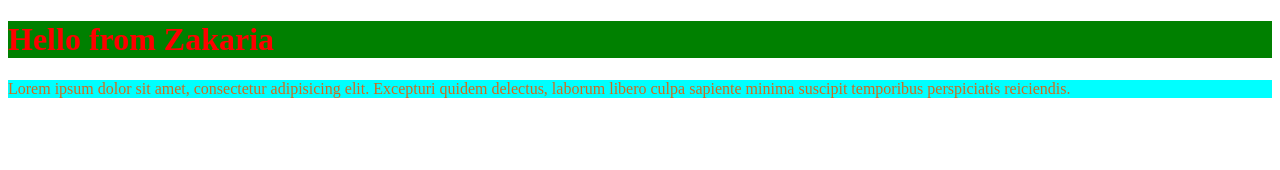
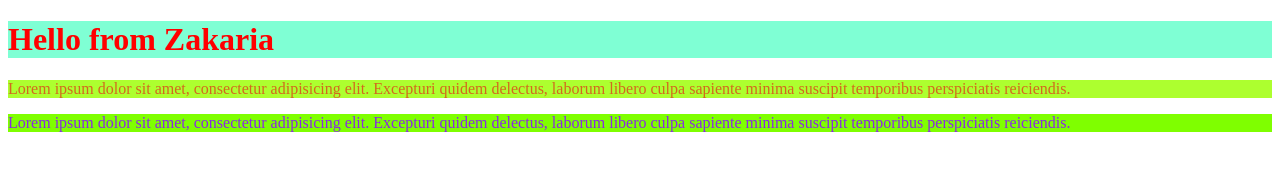
Before and after one commit to Zakaria177/Frontend-Development, a plain HTML site: page index.html in a window 1280 px wide. Drawn offline with Linux system fonts and the light colour scheme.

Commit message:
updated index.html

```diff
--- a/index.html
+++ b/index.html
@@ -5,9 +5,28 @@
     <meta name="viewport" content="width=device-width, initial-scale=1.0" />
     <title>Document</title>
   </head>
+
+  <!-- this is how to use internal css -->
+  <!-- <style>
+    h1 {
+      color: red;
+      background-color: aquamarine;
+    }
+
+    p {
+      color: chocolate;
+      background-color: greenyellow;
+    }
+  </style> -->
+
   <body>
-    <h1 style="color: red; background-color: green">Hello from Zakaria</h1>
-    <p style="color: chocolate; background-color: aqua">
+    <h1 style="color: red; background-color: aquamarine">Hello from Zakaria</h1>
+    <p style="color: chocolate; background-color: greenyellow">
+      Lorem ipsum dolor sit amet, consectetur adipisicing elit. Excepturi quidem
+      delectus, laborum libero culpa sapiente minima suscipit temporibus
+      perspiciatis reiciendis.
+    </p>
+    <p style="color: blueviolet; background-color: chartreuse">
       Lorem ipsum dolor sit amet, consectetur adipisicing elit. Excepturi quidem
       delectus, laborum libero culpa sapiente minima suscipit temporibus
       perspiciatis reiciendis.
```
